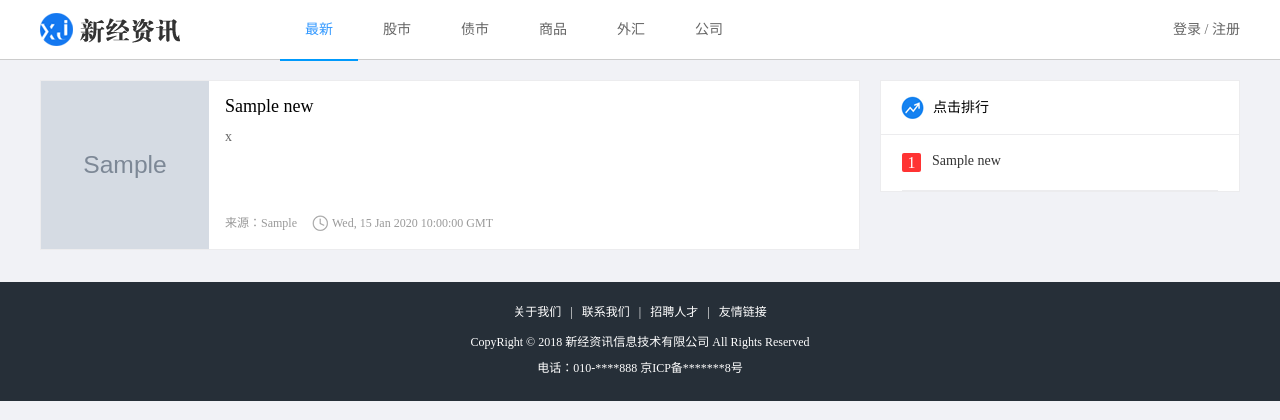
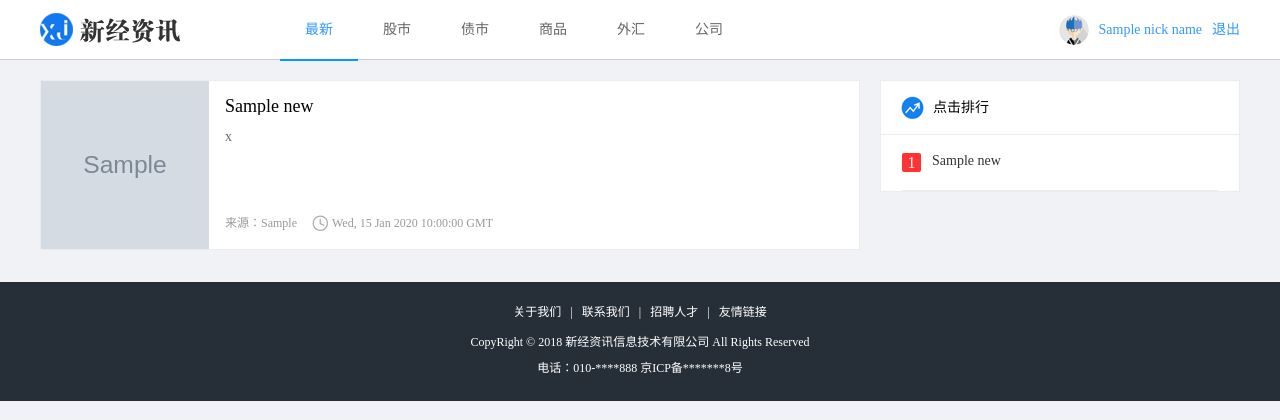
Before and after one commit to anotherggg/xinjingzixun, a Flask app: template templates/index.html in a window 1280 px wide. Shown: the top 420 px of the page. Run offline with Flask 2, Linux system fonts and the light colour scheme; the template is opened without the code that fills it: most values are stand-ins (such as "Sample title", 1, 10 or a date in 2020); grey boxes marked "Sample" are stand-in pictures.

Commit message:
登录成功后右上角显示用户信息

```diff
--- a/static/index/css/main.css
+++ b/static/index/css/main.css
@@ -68,7 +68,7 @@ body{
     height:30px;
     overflow: hidden;
     margin-top:15px;
-    display:none;
+    /*display:none;    */
 }
 
 .user_login img{
@@ -653,15 +653,14 @@ body{
     background:url(../images/focus_icons.png) 21px -33px no-repeat;
 }
 
-
 .collected{
-    display:inline-block;
+    /*display:inline-block;*/
     width:100px;
     height:36px;
     color:#666;
     border-radius:4px;
     font-size:14px;
-    margin:0px 5px;
+    /*margin:0px 5px;*/
     background:url(../images/collect_icons.png) 15px -73px no-repeat #e6e6e6;
     position:relative;
     overflow:hidden;
--- a/templates/index.html
+++ b/templates/index.html
@@ -21,15 +21,18 @@
                 <li data-cid="4"><a href="javascript:;">外汇</a></li>
                 <li data-cid="5"><a href="javascript:;">公司</a></li>
             </ul>
+            {% if not nick_name %}
             <div class="user_btns fr">
                 <a href="javascript:;" class="login_btn">登录</a> / <a href="javascript:;" class="register_btn">注册</a>
             </div>
             <!-- 用户登录后显示下面，隐藏上面 -->
+            {% else %}
             <div class="user_login fr">
                 <img src="/static/index/images/person01.png" class="lgin_pic">
-                <a href="#">用户张三</a>
+                <a href="#">{{ nick_name }}</a>
                 <a href="#">退出</a>
             </div>
+            {% endif %}
         </div>
     </div>
 
--- a/views/index.py
+++ b/views/index.py
@@ -1,4 +1,4 @@
-from flask import render_template, jsonify, request
+from flask import render_template, jsonify, request, session
 
 from . import index_blu
 
@@ -10,7 +10,10 @@ from models.index import News
 @index_blu.route("/")
 def index():
     clicks_top_6_news = db.session.query(News).order_by(-News.clicks).limit(6)
-    return render_template("index.html", clicks_top_6_news=clicks_top_6_news)
+    # 查询用户是否已经登录
+    user_id = session.get("uesr_id",0)
+    nick_name = session.get("nick_name","")
+    return render_template("index.html", clicks_top_6_news=clicks_top_6_news,nick_name = nick_name)
 
 
 @index_blu.route("/newslist")
```
